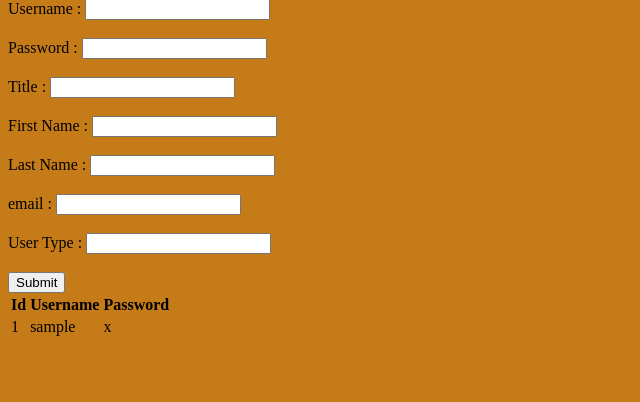
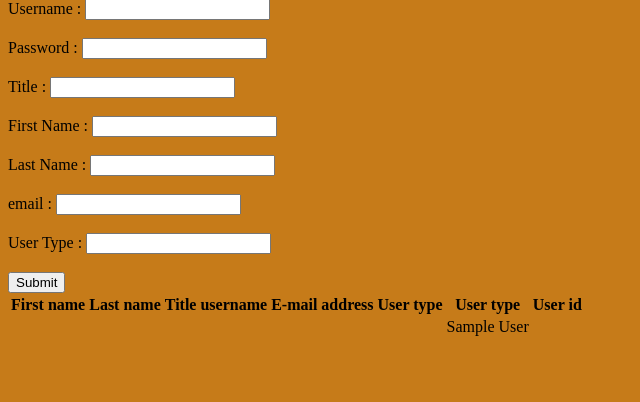
Before and after one commit to AAStepanian/Modulopgave3-Aros-og-Soen, a PHP site: page /kundedata.php in a window 1280 px wide. Shown: the part 148-550 px from the top of the page, without its empty margins (0-640 px from the left). Run offline with PHP 8.4, Linux system fonts and the light colour scheme; tables that the repository leaves empty or names only in its code hold one stand-in row (values such as "Sample post"); data that the repository does not hold is empty.

Commit message:
Customer data display

```diff
--- a/css/style.css
+++ b/css/style.css
@@ -1 +1,2 @@
 #background yellow;
+#customertable
--- a/kundedata.php
+++ b/kundedata.php
@@ -18,11 +18,16 @@
      <input type="submit" value="Submit">
      </form>
 
-     <table>
+     <table id="customertable">
 <tr>
-<th>Id</th>
-<th>Username</th>
-<th>Password</th>
+<th>First name</th>
+<th>Last name</th>
+<th>Title</th>
+<th>username</th>
+<th>E-mail address</th>
+<th>User type</th>
+<th>User type</th>
+<th>User id</th>
 </tr>
 <?php
 $conn = mysqli_connect("localhost", "root", "root", "crmmodulopgave3");
@@ -30,18 +35,28 @@ $conn = mysqli_connect("localhost", "root", "root", "crmmodulopgave3");
 if ($conn->connect_error) {
 die("Connection failed: " . $conn->connect_error);
 }
-$sql = "SELECT id, username, password FROM users";
+$sql = "SELECT name_First, name_Last, name_Title, username, email, user_classes_id FROM users";
+$sql = "SELECT name FROM user classes";
 $result = $conn->query($sql);
 if ($result->num_rows > 0) {
 // output data of each row
 while($row = $result->fetch_assoc()) {
-echo "<tr><td>" . $row["id"]. "</td><td>" . $row["username"] . "</td><td>"
-. $row["password"]. "</td></tr>";
+echo "<tr>
+<td>" . $row["name_First"]. "</td>
+<td>" . $row["name_Last"] . "</td>
+<td>" . $row["name_Title"]. "</td>
+<td>" . $row["username"]. "</td>
+<td>" . $row["email"]. "</td>
+<td>" . $row["user_classes_id"]. "</td>
+<td>" . $row["name"]. "</td>
+<td>" . $row["id"]. "</td>
+</tr>";
 }
 echo "</table>";
 } else { echo "0 results"; }
 $conn->close();
 ?>
 </table>
+
   </body>
 </html>
```
